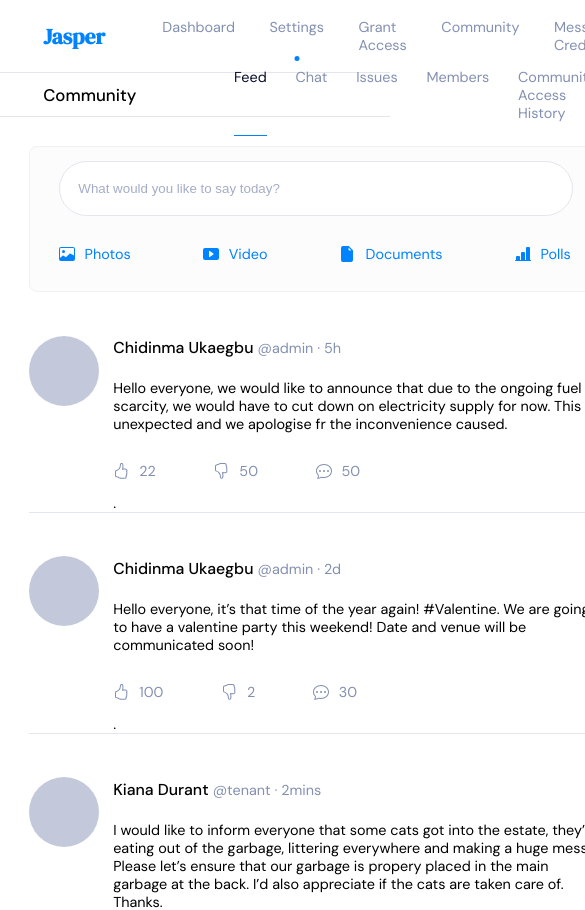
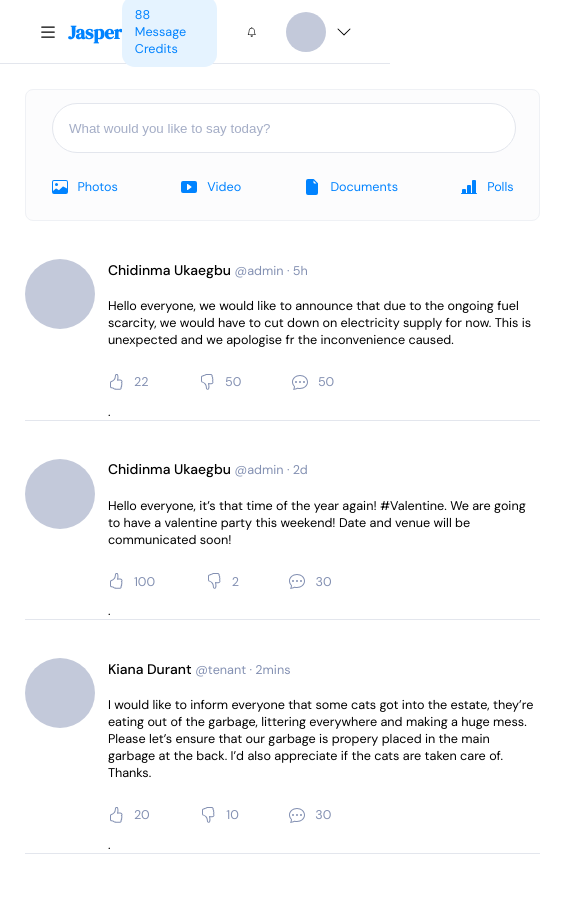
Before and after one commit to Sami-Rocks/benemasia, a React (Create React App) app: page /community in a window 390 px wide. Shown: the top 910 px of the page, 585 px wide, since content can reach past the window. Built offline with nearby package versions, Linux system fonts and the light colour scheme.

Commit message:
responsive

```diff
--- a/src/assets/styles/main.scss
+++ b/src/assets/styles/main.scss
@@ -6,7 +6,7 @@
     transition: all .2s ease-in-out;
 }
 html{
-    font-size: 90%;
+    font-size: 79%;
 }
 body {
     font-family: 'DM Sans', sans-serif;
@@ -22,14 +22,12 @@ body {
     height: 34px;
   }
 
-  /* Hide default HTML checkbox */
   .switch input {
     opacity: 0;
     width: 0;
     height: 0;
   }
 
-  /* The slider */
   .slider {
     position: absolute;
     cursor: pointer;
@@ -68,7 +66,6 @@ body {
     transform: translateX(26px);
   }
 
-  /* Rounded sliders */
   .slider.round {
     border-radius: 34px;
   }
@@ -77,7 +74,6 @@ body {
     border-radius: 50%;
   }
 
-  /* Customize the label (the container) */
 .checkbox {
     display: block;
     position: relative;
@@ -91,7 +87,6 @@ body {
     user-select: none;
   }
 
-  /* Hide the browser's default checkbox */
   .checkbox input {
     position: absolute;
     opacity: 0;
@@ -100,7 +95,7 @@ body {
     width: 0;
   }
 
-  /* Create a custom checkbox */
+
   .checkmark {
     position: absolute;
     top: 0;
@@ -108,33 +103,32 @@ body {
     height: 18px;
     width: 18px;
     border-radius: 4px;
-    // background-color: #eee;
     border: 1px solid $primary;
   }
 
-  /* On mouse-over, add a grey background color */
+
   .checkbox:hover input ~ .checkmark {
     background-color: #ccc;
   }
 
-  /* When the checkbox is checked, add a blue background */
+
   .checkbox input:checked ~ .checkmark {
     background-color: $primary;
   }
 
-  /* Create the checkmark/indicator (hidden when not checked) */
+
   .checkmark:after {
     content: "";
     position: absolute;
     display: none;
   }
 
-  /* Show the checkmark when checked */
+
   .checkbox input:checked ~ .checkmark:after {
     display: block;
   }
 
-  /* Style the checkmark/indicator */
+
   .checkbox .checkmark:after {
     left: 6px;
     top: 3px;
@@ -146,3 +140,11 @@ body {
     -ms-transform: rotate(45deg);
     transform: rotate(45deg);
   }
+
+
+  @media only screen and (min-width: 1200px) {
+
+    html{
+      font-size: 90%;
+  }
+  }
--- a/src/components/CommunityHeader/style.scss
+++ b/src/components/CommunityHeader/style.scss
@@ -1,7 +1,8 @@
 @import "assets/styles/_color.scss";
 
 .community-header{
-    height: 3rem;
+    height: 0;
+    display: none;
     border-bottom: 1px solid $border;
     padding: 0 3rem;
     .container{
@@ -35,3 +36,10 @@
         }
     }
 }
+
+@media only screen and (min-width: 1200px) {
+    .community-header{
+        height: 3rem;
+        display: block;
+    }
+}
--- a/src/components/Configuration/style.scss
+++ b/src/components/Configuration/style.scss
@@ -12,7 +12,7 @@
         font-weight: 300;
     }
     .texts{
-        max-width: 40rem;
+        width: auto;
     }
 
     p{
@@ -20,6 +20,7 @@
     }
 
     .checklist{
+
         margin-top: 1.5rem;
         margin-bottom: 1.7rem;
         display: flex;
@@ -31,3 +32,11 @@
         }
     }
 }
+
+@media only screen and (min-width: 1200px) {
+    .config{
+        .texts{
+            max-width: 40rem;
+        }
+    }
+}
--- a/src/components/Header/index.jsx
+++ b/src/components/Header/index.jsx
@@ -1,21 +1,29 @@
 import './style.scss'
 import { headerData } from 'helpers/data'
-import { Link } from "react-router-dom";
+import { Link, useLocation } from "react-router-dom";
 
 const Header =()=>{
+
+    const location = useLocation()
+
     return(
         <header>
             <div className="container">
                 <div className='logo-nav' >
                     <div className="logo">
+                        <div className="menu">
+                        <svg xmlns="http://www.w3.org/2000/svg" width="20" height="20" fill="currentColor" class="bi bi-list" viewBox="0 0 16 16">
+                        <path fill-rule="evenodd" d="M2.5 12a.5.5 0 0 1 .5-.5h10a.5.5 0 0 1 0 1H3a.5.5 0 0 1-.5-.5zm0-4a.5.5 0 0 1 .5-.5h10a.5.5 0 0 1 0 1H3a.5.5 0 0 1-.5-.5zm0-4a.5.5 0 0 1 .5-.5h10a.5.5 0 0 1 0 1H3a.5.5 0 0 1-.5-.5z"/>
+                        </svg>
+                        </div>
                         <h2>Jasper</h2>
                     </div>
                     <nav>
                         <ul>
                             {headerData.map(data =>(
-                                <li key={data.id} className={`${data.id === 2 && 'active'}`} >
+                                <li key={data.id} className={`${data.link === location.pathname && 'active'}`} >
                                     <Link to={`${data.link || '/'}`} >{data.title} </Link>
-                                    { data.id === 2 && <span className='dot' ></span> }
+                                    { data.link === location.pathname && <span className='dot' ></span> }
                                 </li>
                             ))}
                         </ul>
--- a/src/components/Header/style.scss
+++ b/src/components/Header/style.scss
@@ -11,6 +11,16 @@ header{
         align-items: center;
         justify-content: space-between;
 
+        .logo{
+            display: flex;
+            align-items: center;
+            gap: 10px;
+            .menu{
+                margin-top: 5px;
+                display: block;
+            }
+        }
+
         .logo-nav{
             display: flex;
             align-items: center;
@@ -22,6 +32,7 @@ header{
         }
 
         nav{
+            display: none;
             ul{
                 list-style: none;
                 display: flex;
@@ -33,14 +44,11 @@ header{
                     a{
                         color: $grey_text;
                         text-decoration: none;
-                        &.active{
-                            color: $black;
-                        }
                     }
-                    &:hover{
-                        color: $black;
+                    &:hover a{
+                        color: $black ;
                     }
-                    &.active{
+                    &.active a{
                         color: $black;
                     }
 
@@ -86,3 +94,20 @@ header{
 
     }
 }
+
+
+@media only screen and (min-width: 1200px) {
+    header {
+      nav{
+          display: block !important;
+      }
+      .container{
+          .logo{
+              .menu{
+                  display: none;
+              }
+          }
+
+      }
+    }
+  }
--- a/src/components/Sidebar/style.scss
+++ b/src/components/Sidebar/style.scss
@@ -1,8 +1,9 @@
 @import "assets/styles/color";
 
 .sidebar{
+    width: 0;
+    display: none;
     height: calc( 100vh - 5rem );
-    width: 24rem;
     border-right: 1px solid $border;
     ul{
         margin: 0; padding: 0;
@@ -23,3 +24,10 @@
         }
     }
 }
+
+@media only screen and (min-width: 1200px) {
+    .sidebar{
+        min-width: 22rem;
+        display: block;
+    }
+}
--- a/src/pages/Community/style.scss
+++ b/src/pages/Community/style.scss
@@ -79,6 +79,7 @@
             }
         }
         .incoming{
+            display: none;
             width: 40rem;
             border: 1px solid $border;
             padding: 2rem;
@@ -130,3 +131,14 @@
         }
     }
 }
+
+@media only screen and (min-width: 1200px) {
+    .community{
+        .main{
+            .incoming{
+                display: block;
+            }
+
+        }
+    }
+}
--- a/src/pages/Settings/style.scss
+++ b/src/pages/Settings/style.scss
@@ -6,7 +6,6 @@
         section{
             padding: 3rem;
             width: 100%;
-            max-width: 1120px;
             h4{
                 font-size: larger;
                 font-weight: 500;
@@ -30,7 +29,7 @@
                 .with-icon{
                     margin: auto;
                     text-align: center;
-                    width: 140px;
+                    width: fit-content;
                     display: flex;
                     justify-content: space-between;
                     align-items: center;
@@ -40,3 +39,15 @@
         }
     }
 }
+
+@media only screen and (min-width: 1200px) {
+    section{
+        padding: 3rem;
+        width: 100%;
+        max-width: 1120px;
+    }
+    table{
+        width: 140px;
+
+    }
+}
```
